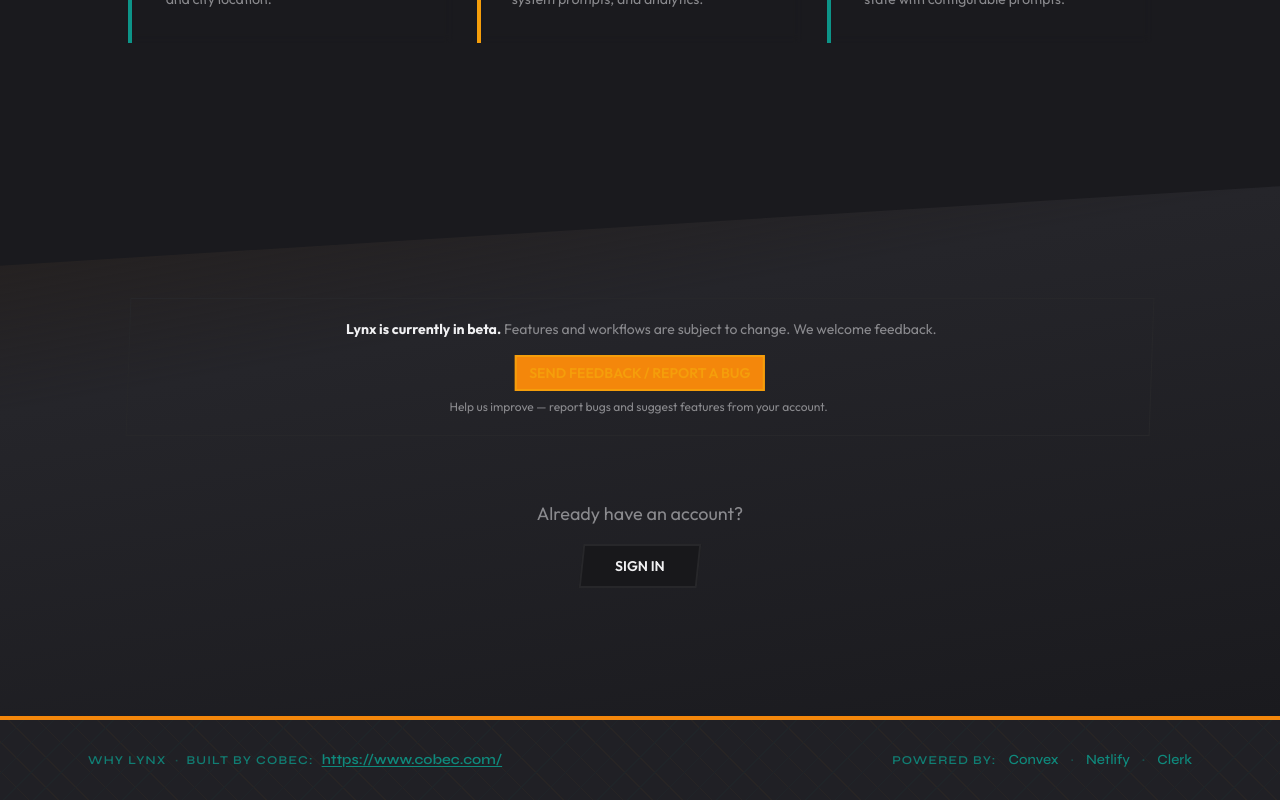
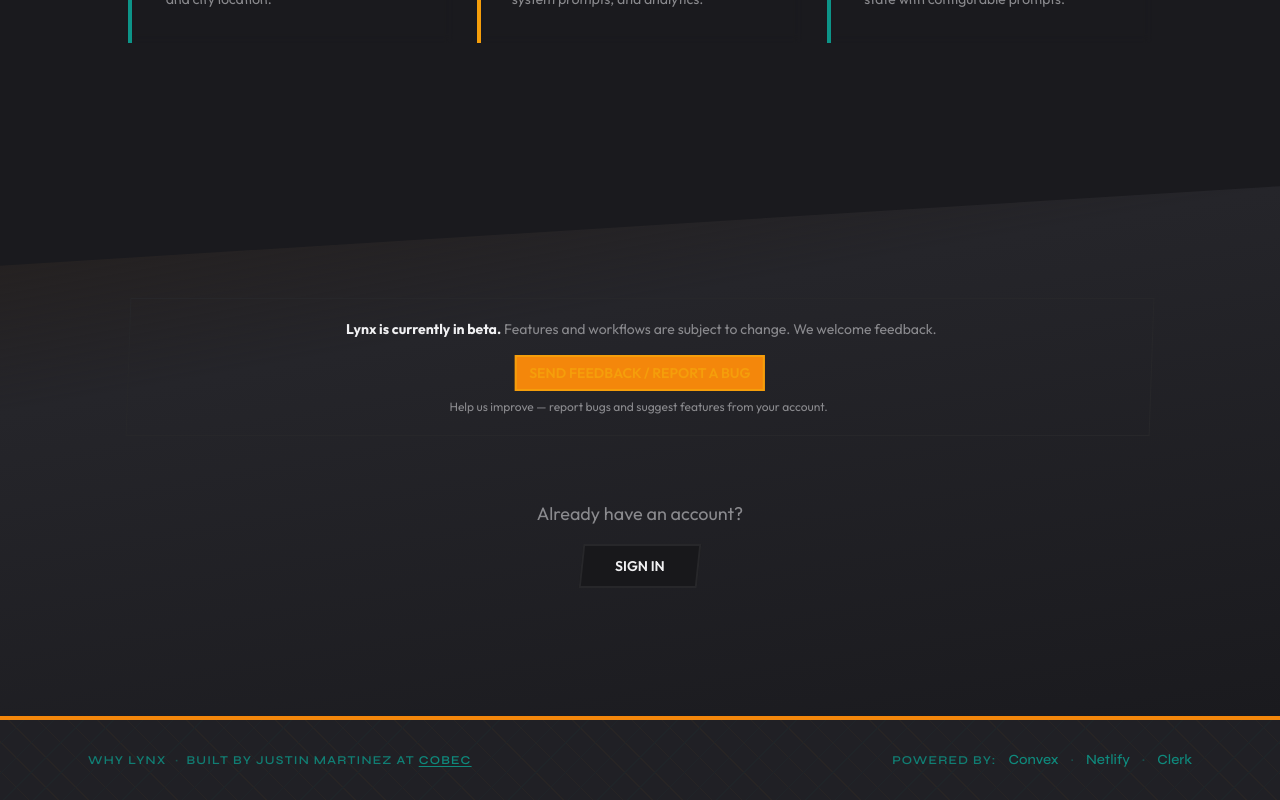
Before and after one commit to jmartienzCobec/Cobecium, a React (Vite) app: page / in a window 1280 px wide. Shown: the part 2330-3130 px from the top of the page. Built offline with nearby package versions, Linux system fonts and the light colour scheme; no server answers.

Commit message:
footer update

```diff
--- a/src/components/AppFooter.tsx
+++ b/src/components/AppFooter.tsx
@@ -1,7 +1,7 @@
 import { Link } from "react-router-dom";
 
 /**
- * Global app footer: "Built by Cobec" and "Powered By" (Convex, Netlify, Clerk).
+ * Global app footer: attribution and "Powered By" (Convex, Netlify, Clerk).
  * Matches the app's dark theme, teal accent, and Syne typography.
  */
 export function AppFooter() {
@@ -31,16 +31,16 @@ export function AppFooter() {
           </Link>
           <span className="hidden sm:inline text-accent/50" aria-hidden>·</span>
           <span className="text-xs font-semibold uppercase tracking-widest text-accent/90">
-            Built by Cobec:
+            Built by Justin Martinez at{" "}
+            <a
+              href="https://www.cobec.com/"
+              target="_blank"
+              rel="noopener noreferrer"
+              className="text-accent hover:text-primary underline underline-offset-2 transition-colors focus:outline-none focus:ring-2 focus:ring-primary focus:ring-offset-2 focus:ring-offset-background rounded-sm"
+            >
+              Cobec
+            </a>
           </span>
-          <a
-            href="https://www.cobec.com/"
-            target="_blank"
-            rel="noopener noreferrer"
-            className="text-sm font-semibold text-accent hover:text-primary transition-colors underline underline-offset-2 focus:outline-none focus:ring-2 focus:ring-primary focus:ring-offset-2 focus:ring-offset-background rounded-sm"
-          >
-            https://www.cobec.com/
-          </a>
         </div>
         <div className="flex flex-col sm:flex-row items-center gap-2 sm:gap-3">
           <span className="text-xs font-semibold uppercase tracking-widest text-accent/90">
```
